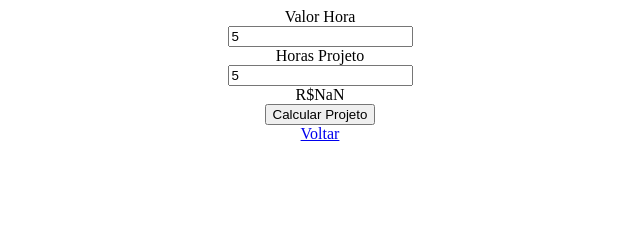
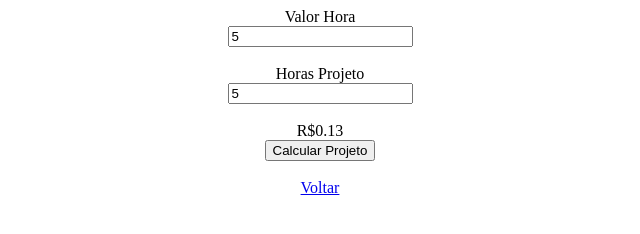
Before and after one commit to victorianolasco/workshop-backend, a plain HTML site: page calculadora/desafio.html in a window 1280 px wide. Both pictures are taken after typing "5", "5" into the empty fields and a click on the button "Calcular Projeto". Shown: the whole page, without its empty margins (320-960 px from the left). Drawn offline with Linux system fonts and the light colour scheme.

Commit message:
correção variavel resultado

```diff
--- a/calculadora/js/desafio.js
+++ b/calculadora/js/desafio.js
@@ -1,12 +1,12 @@
 console.log("Hello, word!");
 
-var inputSalario = document.querySelector("#valor-hora");
+function calcular() {
+  var inputSalario = document.querySelector("#valor-hora").valueAsNumber;
 
-var inputProjeto = document.querySelector("#horas-projeto");
+  var inputProjeto = document.querySelector("#horas-projeto").valueAsNumber;
 
-var inputResultado = document.querySelector("#resposta");
+  var inputResultado = document.querySelector("#resposta");
 
-function calcular() {
   var salarioPorHora = inputSalario;
   var tempoPorProjeto = inputProjeto;
 
```
Also changed, not shown: calculadora/desafio.html (+3 -3 lines).
